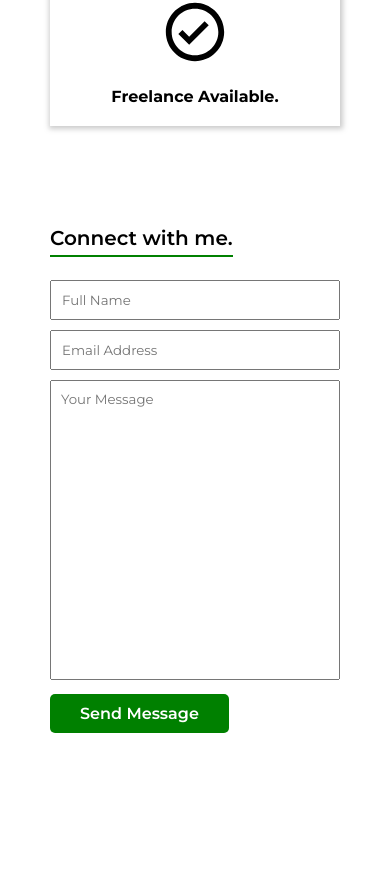
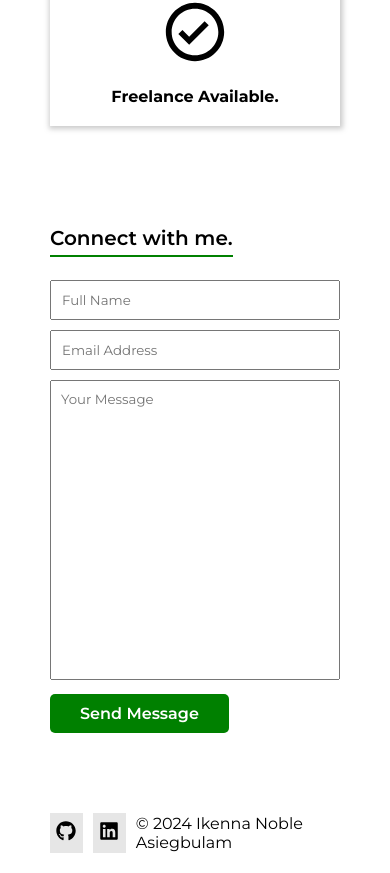
Before and after one commit to Headaddi/resume, a React (Create React App) app: page / in a window 390 px wide. Shown: the part 6855-7728 px from the top of the page. Before the commit the page ends 7688 px from the top, so only its background shows below. Built offline with nearby package versions, Linux system fonts and the light colour scheme.

Commit message:
second commit

```diff
--- a/src/Components/Contact.jsx
+++ b/src/Components/Contact.jsx
@@ -1,4 +1,5 @@
 import React, { useState } from "react";
+import { Link } from "react-router-dom";
 import axios from "axios";
 import Info from "./Info";
 import "../Styles/Main.css";
@@ -8,6 +9,8 @@ import {
   BiEnvelope,
   BiCheckCircle,
 } from "react-icons/bi";
+
+import { FaGithub, FaLinkedin } from "react-icons/fa";
 
 const cardDetails = [
   {
@@ -81,6 +84,8 @@ function Contact() {
     }
   };
 
+  const year = new Date().getFullYear()
+
   return (
     <div id="contact-section">
       <div className="contact">
@@ -122,6 +127,23 @@ function Contact() {
             <button type="submit">Send Message</button>
           </form>
         </div>
+        <div className="links">
+          <div>
+            <Link to="https://github.com/Headaddi" style={{ color: "black" }}>
+              <FaGithub style={{ height: "20px", width: "20px" }} />
+            </Link>
+          </div>
+          <div>
+            {" "}
+            <Link
+              to="https://www.linkedin.com/in/ikenna-noble-asiegbulam/"
+              style={{ color: "black" }}
+            >
+              <FaLinkedin style={{ height: "20px", width: "20px" }} />
+            </Link>
+          </div>
+          <p>© {year} Ikenna Noble Asiegbulam</p>
+        </div>
       </div>
     </div>
   );
--- a/src/Components/TopNav.jsx
+++ b/src/Components/TopNav.jsx
@@ -40,6 +40,9 @@ function TopNav() {
         </ul>
 
 
+
+
+
       </div>
 
     </div>
--- a/src/Styles/Main.css
+++ b/src/Styles/Main.css
@@ -420,6 +420,13 @@
         margin: 100px auto;
     }
 
+    .contact > .links{
+        display: flex;
+        margin-top: -20px;
+        margin-bottom: 20px;
+        align-items: center;
+    }
+
     /* contacts ends */
 }
 
@@ -565,6 +572,13 @@
     .contactForm{
         width: 100%;
         margin: 100px auto;
+    }
+
+    .contact > .links{
+        display: flex;
+        margin-top: -20px;
+        margin-bottom: 20px;
+        align-items: center;
     }
 
     /* contacts ends */
```
